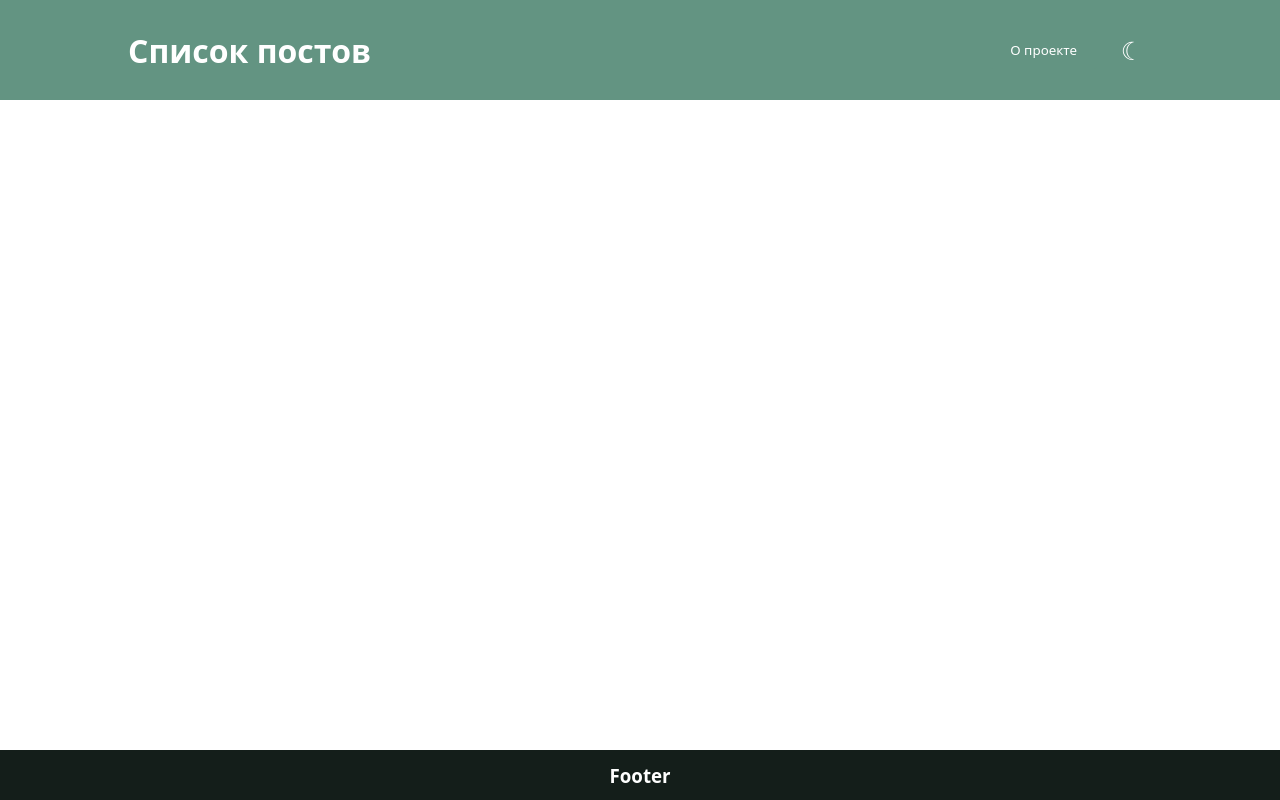
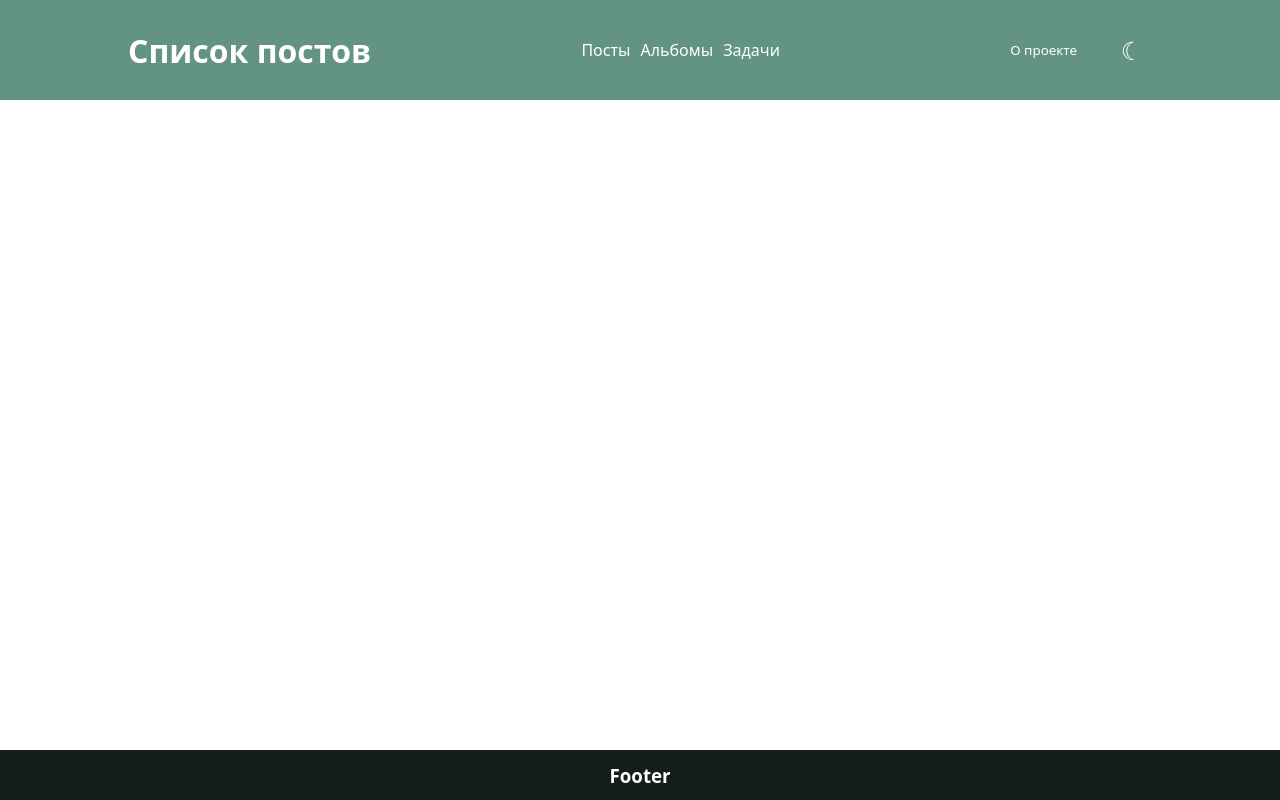
Before and after one commit to NickEv0209/React-intensive, a React (Vite) app: page / in a window 1280 px wide. Built offline with nearby package versions, Linux system fonts and the light colour scheme.

Commit message:
Made a widget with links to pages

```diff
--- a/src/widgets/LayoutHeader/Header.tsx
+++ b/src/widgets/LayoutHeader/Header.tsx
@@ -5,6 +5,7 @@ import { Modal } from "@/shared/ui/Modal";
 import ThemeSwitcher from "@/features/ThemeSwitcher/ui/ThemSwitcher";
 
 import styles from "./Header.module.css";
+import UserTabs from "../UserTabs/ui/UserTabs";
 
 const Header = () => {
   const [isOpen, setIsOpen] = useState(false);
@@ -16,6 +17,7 @@ const Header = () => {
   return (
     <div className={styles.header}>
       <h1 className={styles.headerTitle}>Список постов</h1>
+      <UserTabs userId={1}/>
       <div className={styles.buttonBlock}>
         <Button onClick={handleToggleModal}>О проекте</Button>
         <ThemeSwitcher />
--- /dev/null
+++ b/src/widgets/UserTabs/ui/UserTabs.module.css
@@ -0,0 +1,19 @@
+.nav {
+  display: flex;
+  align-items: center;
+  gap: 10px;
+  color: var(--inverse-font-color);
+}
+
+.link,
+.activeLink {
+  text-decoration: none;
+  color: var(--inverse-font-colors);
+}
+
+.activeLink {
+  display: block;
+  padding: 10px;
+  border-radius: 5px;
+  background-color: color-mix(in srgb, var(--primary-color), #000 20%);
+}
--- /dev/null
+++ b/src/widgets/UserTabs/ui/UserTabs.tsx
@@ -0,0 +1,40 @@
+import { NavLink } from "react-router-dom";
+
+import styles from "./UserTabs.module.css";
+
+interface UserTabsProps {
+  userId: number | string;
+}
+
+const UserTabs = ({ userId }: UserTabsProps) => {
+  return (
+    <nav className={styles.nav}>
+      <NavLink
+        to={`/users/${userId}/posts`}
+        className={({ isActive }) =>
+          isActive ? styles.activeLink : styles.link
+        }
+      >
+        Посты
+      </NavLink>
+      <NavLink
+        to={`/users/${userId}/albums`}
+        className={({ isActive }) =>
+          isActive ? styles.activeLink : styles.link
+        }
+      >
+        Альбомы
+      </NavLink>
+      <NavLink
+        to={`/users/${userId}/todos`}
+        className={({ isActive }) =>
+          isActive ? styles.activeLink : styles.link
+        }
+      >
+        Задачи
+      </NavLink>
+    </nav>
+  );
+};
+
+export default UserTabs;
```
Also changed, not shown: 1 other file (tests, documents, lock files or other folders).
